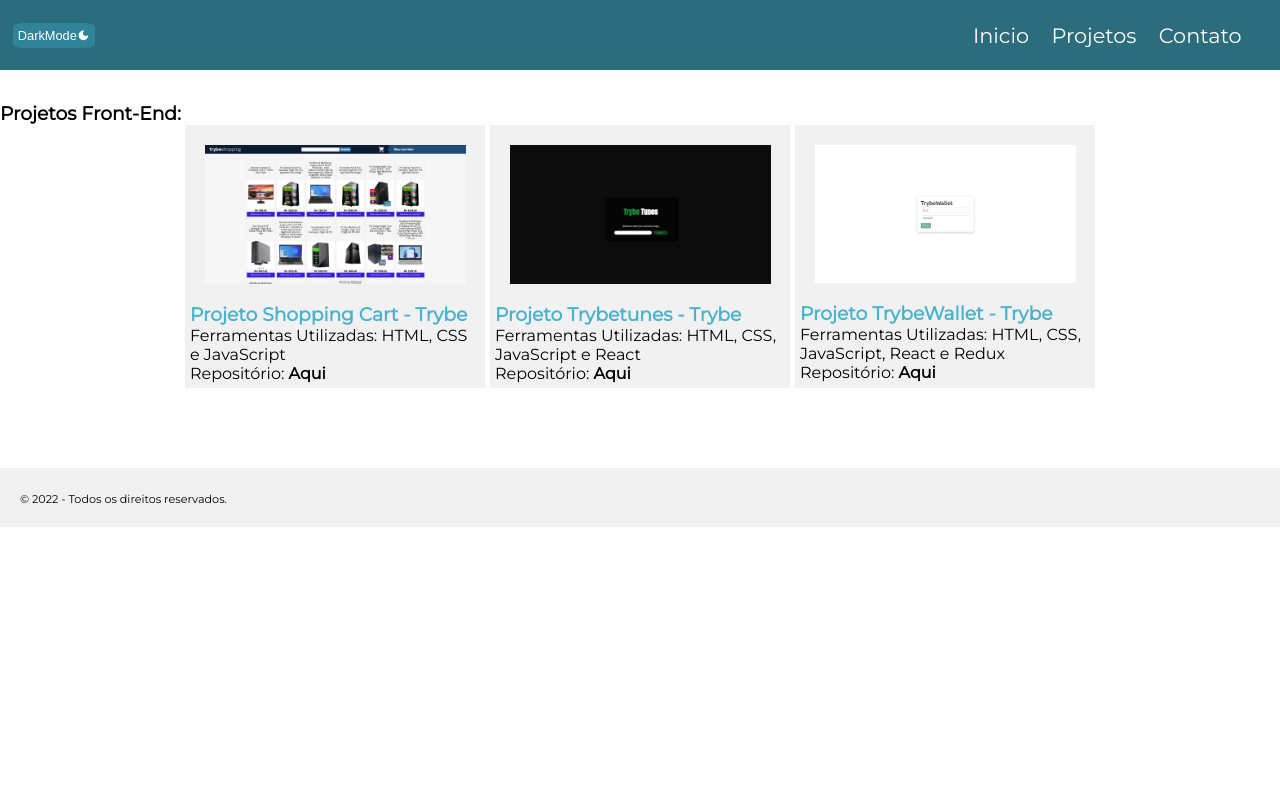
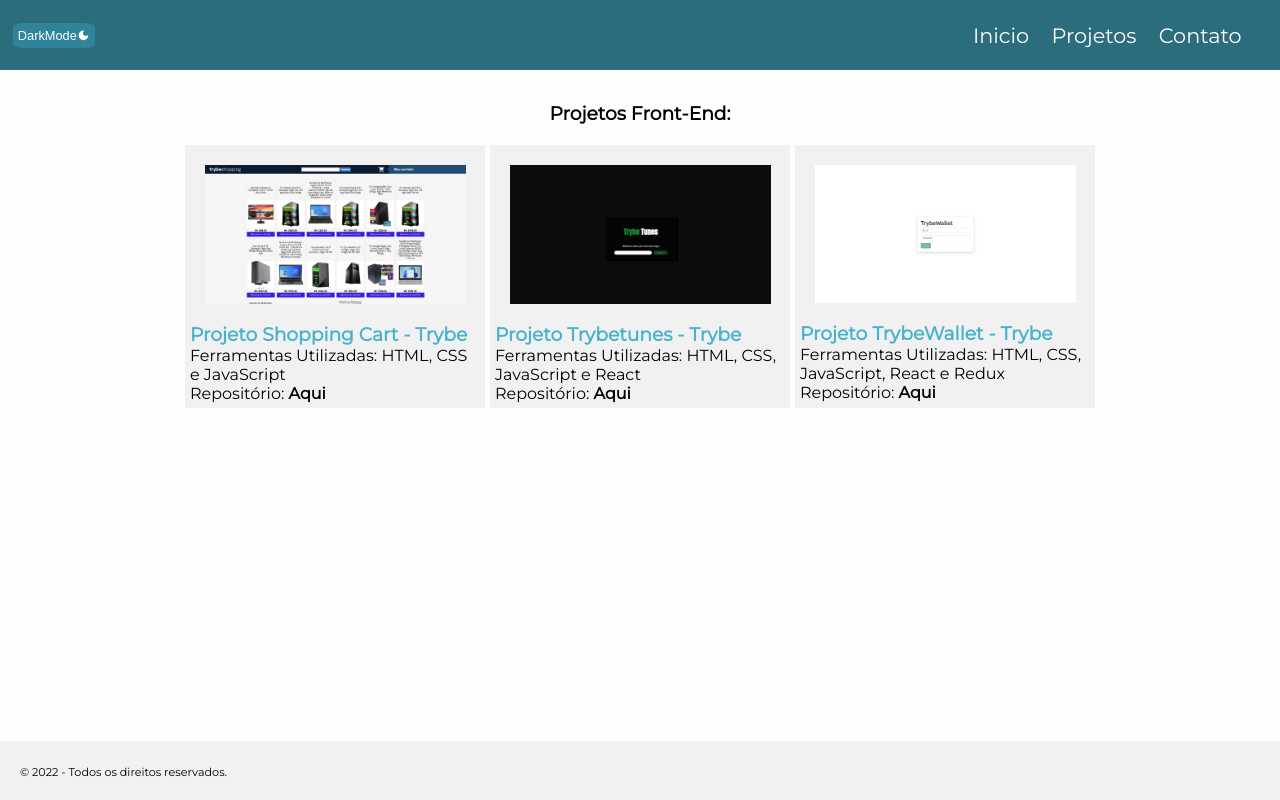
Before and after one commit to hgo19/hgo19.github.io, a React (Create React App) app: page /projetos in a window 1280 px wide. Built offline with nearby package versions, Linux system fonts and the light colour scheme.

Commit message:
footer arrumado

```diff
--- a/src/components/Footer/styles.js
+++ b/src/components/Footer/styles.js
@@ -2,7 +2,10 @@
 
 export const FooterStyled = styled.footer`
   background-color: ${({theme}) => theme.sectionColor};
+  bottom: 0;
   padding: 20px;
+  position: fixed;
+  width: 100%;
 `;
 
 export const FooterTextStyled = styled.span`
--- a/src/pages/Contact.jsx
+++ b/src/pages/Contact.jsx
@@ -1,6 +1,6 @@
 import React from 'react';
 import ContactForm from '../components/ContactForm';
-import MainStyled from './styles';
+import {MainStyled} from './styles';
 
 export default function Contact() {
   return (
--- a/src/pages/Home.jsx
+++ b/src/pages/Home.jsx
@@ -1,6 +1,6 @@
 import React from 'react';
 
-import MainStyled from './styles';
+import {MainStyled} from './styles';
 
 import Apresentation from '../components/Apresentation';
 import Skills from '../components/Skills';
--- a/src/pages/Projects.jsx
+++ b/src/pages/Projects.jsx
@@ -1,13 +1,13 @@
 import React from 'react';
 
-import MainStyled from './styles';
+import {MainStyled, ProjectsTitleStyled} from './styles';
 
 import FrontEndProjects from '../components/FrontEndProjects';
 
 export default function Projects() {
   return (
     <MainStyled>
-      <h3>Projetos Front-End:</h3>
+      <ProjectsTitleStyled>Projetos Front-End:</ProjectsTitleStyled>
       <FrontEndProjects />
     </MainStyled>
   );
--- a/src/pages/styles.js
+++ b/src/pages/styles.js
@@ -1,7 +1,7 @@
 import styled from "styled-components";
 
 
-const MainStyled = styled.main`
+export const MainStyled = styled.main`
   margin-top: 8%;
   padding-bottom: 5rem;
 
@@ -17,6 +17,9 @@
     margin-top: 20%;
   }
 
-`
+`;
 
-export default MainStyled;
+export const ProjectsTitleStyled = styled.h3`
+  padding-bottom: 20px;
+  text-align: center;
+`;
```
